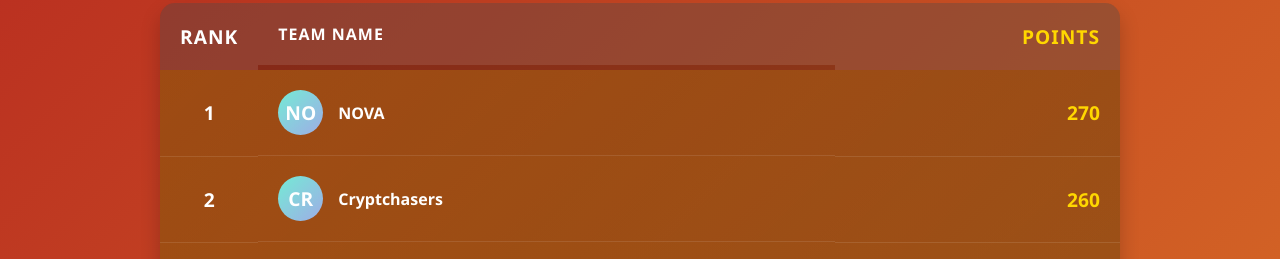
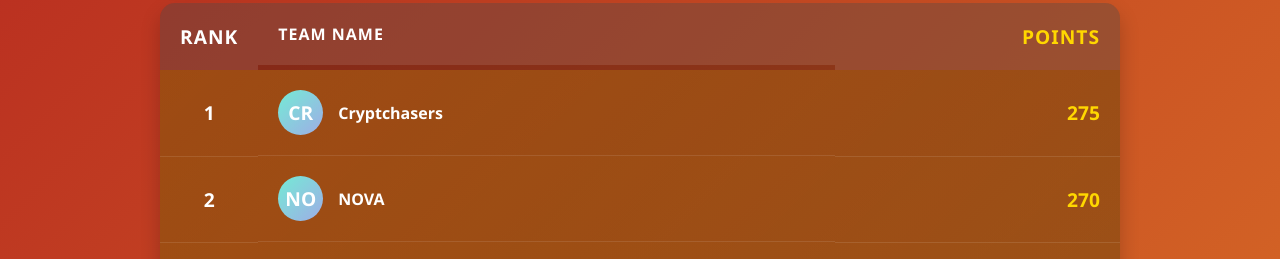
Before and after one commit to pranaykpradeep/leaderboard, a website: page index.html in a window 1280 px wide. Shown: the part 205-464 px from the top of the page. Drawn offline with Linux system fonts and the light colour scheme.

Commit message:
Update index.html

```diff
--- a/index.html
+++ b/index.html
@@ -200,7 +200,7 @@
         // Directly assign points to each team
         let teams = [
             { id: 1, name: "NOVA", avatar: "NO", points: 270 },
-            { id: 2, name: "Cryptchasers", avatar: "CR", points: 260 },
+            { id: 2, name: "Cryptchasers", avatar: "CR", points: 275 },
             { id: 3, name: "Enigma explorers", avatar: "EE", points: 250 },
             { id: 4, name: "The Vampire", avatar: "TV", points: 240 },
             { id: 5, name: "mystery finders", avatar: "MF", points: 230 },
```
